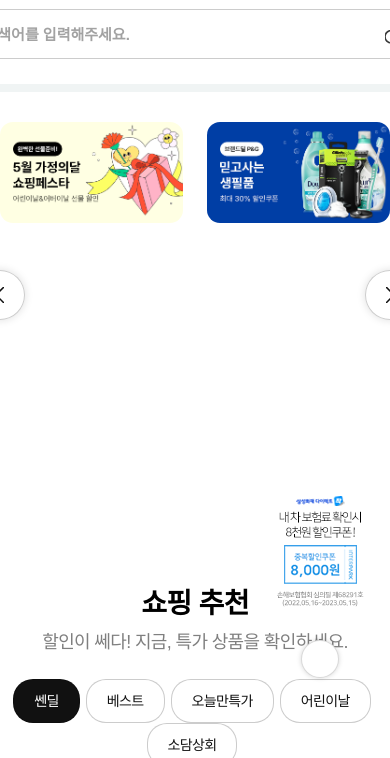
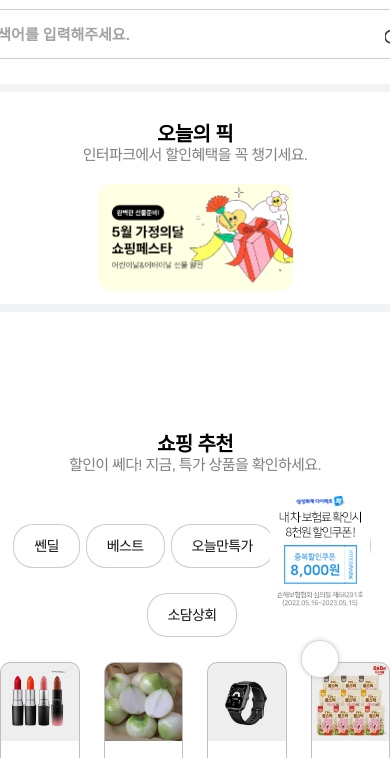
Before and after one commit to oh-yeongji/clone-interpark, a plain HTML site: page index.html in a window 390 px wide. Shown: the part 146-904 px from the top of the page. Drawn offline with nearby package versions, Linux system fonts and the light colour scheme; a web font is replaced by a local one.

Commit message:
프로모션 진행중

```diff
--- a/css/style.css
+++ b/css/style.css
@@ -173,6 +173,40 @@
   height: 11px;
   background: url("../images/icon_linkArrow.svg") no-repeat center;
 }
+
+@media screen and (max-width: 1280px) {
+  .section-top {
+  }
+  .section-top > h2 {
+    /* 위랑같음 */
+  }
+  .section-top > p {
+  }
+}
+
+@media screen and (max-width: 1024px) {
+  .section-top {
+  }
+  .section-top > h2 {
+    font-size: 20px;
+    line-height: 24px;
+    margin-bottom: 0;
+  }
+  .section-top > p {
+    font-size: 15px;
+    line-height: 18px;
+  }
+}
+
+@media screen and (max-width: 760px) {
+  .section-top {
+  }
+  .section-top > h2 {
+  }
+  .section-top > p {
+  }
+}
+
 /*플라잉 배너 */
 .fix-banner {
   /* 반응형 */
@@ -288,6 +322,7 @@
 }
 
 .header-right {
+  position: relative;
   float: right;
 }
 
@@ -495,6 +530,10 @@
 .promotion .inner {
   height: 345px;
 }
+.promotion .section-top {
+  display: none;
+  margin-bottom: 20px;
+}
 .promotion-slide {
   height: 100%;
 }
@@ -508,18 +547,37 @@
   height: auto;
 }
 
-@media screen and (max-width:1280px) {
-
+@media screen and (max-width: 1280px) {
+  .promotion .inner {
+    height: 275px;
+  }
 }
 
-@media screen and (max-width:1024px) {
+@media screen and (max-width: 1024px) {
+  .promotion {
+  }
 
+  .promotion .inner {
+    height: 200px;
+    border-bottom: 8px solid #f0f4f4;
+  }
+  .promotion .section-top {
+    display: block;
+  }
+  .promotion .sw-bt {
+    display: none;
+  }
 }
 
-@media screen and (max-width:760px) {
-
+@media screen and (max-width: 760px) {
+  .promotion .inner {
+    height: 190px;
+  }
+  .sw-promotion {
+    /* 원래 100%이고 강제로 50%으로 줄임 */
+    width: 50%;
+  }
 }
-
 
 /* 쇼핑추천 */
 .shopping {
--- a/index.html
+++ b/index.html
@@ -183,6 +183,12 @@
       <!-- 추천 이벤트  -->
       <section class="promotion">
         <div class="inner">
+
+          <div class="section-top">
+            <h2>오늘의 픽</h2>
+            <p>인터파크에서 할인혜택을 꼭 챙기세요.</p>
+          </div>
+
           <div class="promotion-slide">
             <button class="sw-bt sw-prev">이전</button>
             <button class="sw-bt sw-next">다음</button>
@@ -229,7 +235,7 @@
       <!-- Initialize Swiper -->
       <script>
         var swiper = new Swiper(".sw-promotion", {
-          slidesPerView: 2,
+          slidesPerView: 1,
           spaceBetween: 24,
           speed: 1000,
           loop: true,
@@ -242,6 +248,13 @@
             nextEl: ".promotion .sw-next",
             prevEl: ".promotion .sw-prev",
           },
+          breakpoints: {
+            760: {
+          slidesPerView: 2,
+
+        },
+
+          },
         });
       </script>
       <!--// 추천 이벤트  -->
@@ -252,7 +265,7 @@
             <h2>쇼핑 추천</h2>
             <p>할인이 쎄다! 지금, 특가 상품을 확인하세요.</p>
             <div class="btns">
-              <a href="#" class="btns-active">쎈딜</a>
+              <a href="#" class="btns">쎈딜</a>
               <a href="#">베스트</a>
               <a href="#">오늘만특가</a>
               <a href="#">어린이날</a>
```
